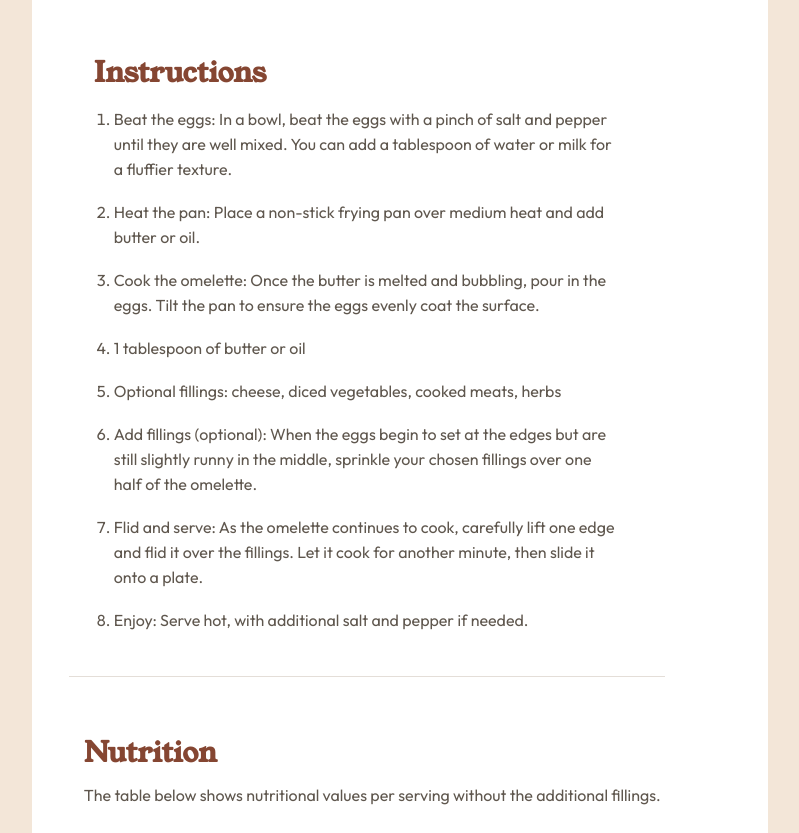
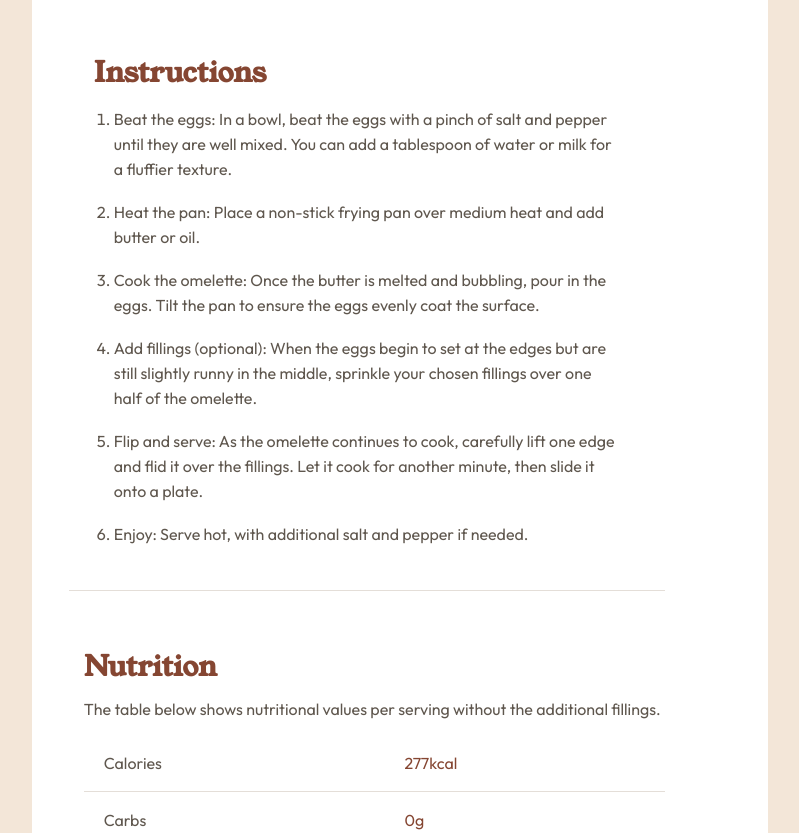
Before and after one commit to darrylrachel/fm-recipe-page, a plain HTML site: page index.html in a window 1280 px wide. Shown: the part 1016-1849 px from the top of the page, without its empty margins (240-1039 px from the left). Drawn offline with Linux system fonts and the light colour scheme.

Commit message:
Update index.html

```diff
--- a/index.html
+++ b/index.html
@@ -38,9 +38,9 @@
               <h3 class="heading">Preparation time</h3>
               <div class="prep__details">
                 <ul>
-                  <li>Total: Approximately 10 minutes</li>
-                  <li>Preparation: 5 minutes</li>
-                  <li>Cooking: 5 minutes</li>
+                  <li><strong>Total:</strong> Approximately 10 minutes</li>
+                  <li><strong>Preparation:</strong> 5 minutes</li>
+                  <li><strong>Cooking:</strong> 5 minutes</li>
                 </ul>
               </div>
             </div>
@@ -66,14 +66,12 @@
               <h3 class="heading">Instructions</h3>
               <div class="prep__details">
                 <ol>
-                  <li>Beat the eggs: In a bowl, beat the eggs with a pinch of salt and pepper until they are well mixed. You can add a tablespoon of water or milk for a fluffier texture.</li>
-                  <li>Heat the pan: Place a non-stick frying pan over medium heat and add butter or oil.</li>
-                  <li>Cook the omelette: Once the butter is melted and bubbling, pour in the eggs. Tilt the pan to ensure the eggs evenly coat the surface.</li>
-                  <li>1 tablespoon of butter or oil</li>
-                  <li>Optional fillings: cheese, diced vegetables, cooked meats, herbs</li>
-                  <li>Add fillings (optional): When the eggs begin to set at the edges but are still slightly runny in the middle, sprinkle your chosen fillings over one half of the omelette.</li>
-                  <li>Flid and serve: As the omelette continues to cook, carefully lift one edge and flid it over the fillings. Let it cook for another minute, then slide it onto a plate.</li>
-                  <li>Enjoy: Serve hot, with additional salt and pepper if needed.</li>
+                  <li><strong>Beat the eggs:</strong> In a bowl, beat the eggs with a pinch of salt and pepper until they are well mixed. You can add a tablespoon of water or milk for a fluffier texture.</li>
+                  <li><strong>Heat the pan:</strong> Place a non-stick frying pan over medium heat and add butter or oil.</li>
+                  <li><strong>Cook the omelette:</strong> Once the butter is melted and bubbling, pour in the eggs. Tilt the pan to ensure the eggs evenly coat the surface.</li>
+                  <li><strong>Add fillings (optional):</strong> When the eggs begin to set at the edges but are still slightly runny in the middle, sprinkle your chosen fillings over one half of the omelette.</li>
+                  <li><strong>Flip and serve:</strong> As the omelette continues to cook, carefully lift one edge and flid it over the fillings. Let it cook for another minute, then slide it onto a plate.</li>
+                  <li><strong>Enjoy:</strong> Serve hot, with additional salt and pepper if needed.</li>
                 </ol>
               </div>
             </div>
```
